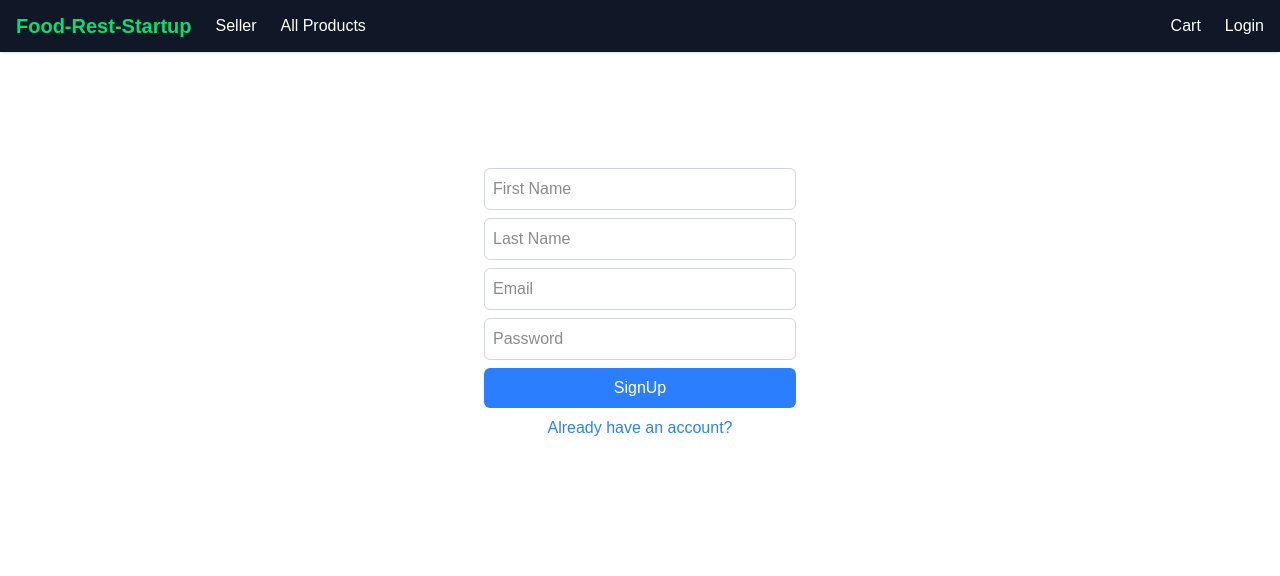
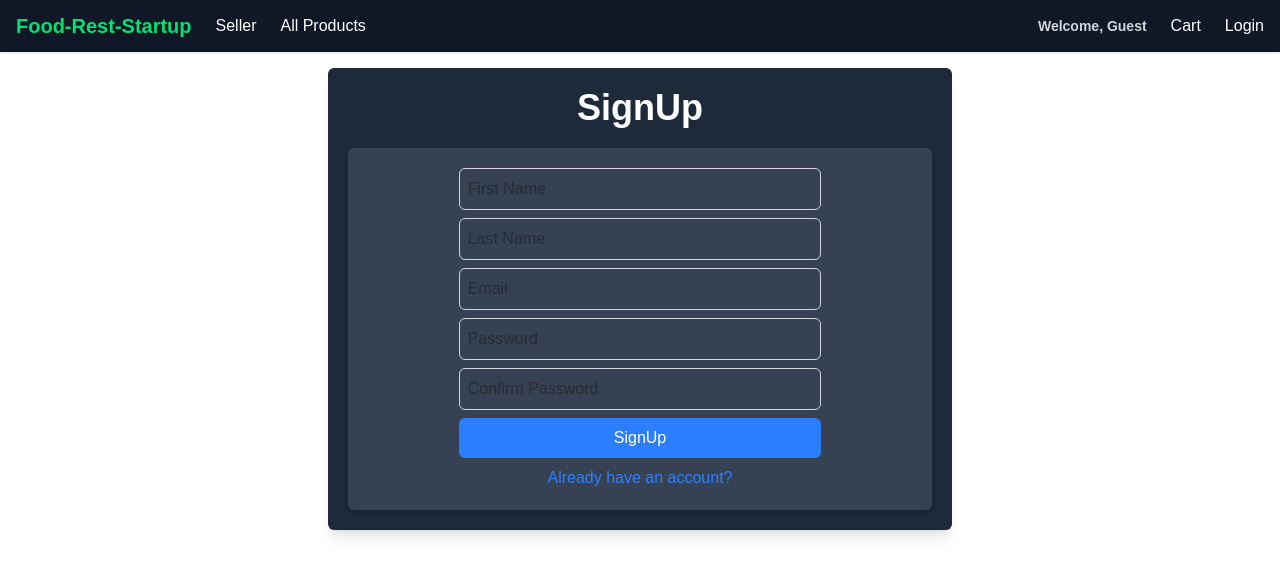
Before and after one commit to arpitsinh-thakor/food-rest-startup, a Next.js app: page /login in a window 1280 px wide. Both pictures are taken after a click on the element "Don't have an account.". Shown: the top 576 px of the page. Built offline with nearby package versions, Linux system fonts and the light colour scheme.

Commit message:
navbar's greeting, login confirmPassword, toast in cartcard

```diff
--- a/app/components/CartCard.js
+++ b/app/components/CartCard.js
@@ -62,6 +62,15 @@ const CartCard = ({ product, onRemove }) => {
               onChange={(e) => {
                 const val = parseInt(e.target.value);
                 onChangeQuantity(val);
+                toast.success(`${productName} quantity updated to ${val}!`, {
+                  position: "top-center",
+                  autoClose: 1500,
+                  hideProgressBar: false,
+                  closeOnClick: true,
+                  pauseOnHover: true,
+                  draggable: true,
+                  progress: undefined,
+                });
               }}
               className="border-b-black box-border border-2 text-gray-500 rounded px-1 py-1 text-sm"
             >
--- a/app/components/Navbar.js
+++ b/app/components/Navbar.js
@@ -2,12 +2,14 @@
 
 import Link from "next/link";
 import { useSelector } from "react-redux";
-import { selectIsAuthenticated } from "../store/features/userSlice";
+import { selectIsAuthenticated, selectUserFirstName } from "../store/features/userSlice";
 import { UserCircle } from "lucide-react";
 import { useState, useRef } from "react";
 
 const Navbar = () => {
   const isAuthenticated = useSelector(selectIsAuthenticated);
+  const userFirstName = useSelector(selectUserFirstName);
+  const greeting = isAuthenticated ? `Hello, ${userFirstName}` : "Welcome, Guest";
   const [dropdownOpen, setDropdownOpen] = useState(false);
   const timeoutRef = useRef(null);
 
@@ -37,6 +39,13 @@ const Navbar = () => {
 
         {/* Right: Auth / Profile Section */}
         <div className="flex items-center space-x-6 relative">
+
+          <div>
+            <span className="
+            text-sm text-gray-300 font-semibold"
+              >{greeting}</span>
+          </div>
+
           <Link href="/cart" className="hover:text-gray-300">Cart</Link>
 
           {!isAuthenticated ? (
--- a/app/login/page.js
+++ b/app/login/page.js
@@ -14,6 +14,7 @@ export default function Login() {
     const [lastName, setLastName] = useState("");
     const [email, setEmail] = useState("");
     const [password, setPassword] = useState("");
+    const [confirmPassword, setConfirmPassword] = useState("");
     const [isLoginForm, setIsLoginForm] = useState(true);
     const [error, setError] = useState("");
 
@@ -35,27 +36,27 @@ export default function Login() {
         e.preventDefault();
         try {
 
+            if (!email || !password) {
+                setError("Email and Password are required");
+                return;
+            }
             saveUser({
                 id:  "12345",
                 firstName: firstName || "John",
                 lastName: lastName || "Doe",
                 email:  email || "johndoe_signin@gmail.com",
             })
-
-            // if (!email || !password) {
-            //     setError("Email and Password are required");
-            //     return;
-            // }
             // const response = await axios.post("/api/login", {
             //     email,
-            //     password
+            //     password,
+
             // });
             // if (response.status === 200) {
             //     console.log("Login successful", response.data);
 
-                // saveUser(response.data);
+            //     saveUser(response.data);
 
-                router.push("/");
+            //     router.push("/");
             // }
 
         } catch (err) {
@@ -72,15 +73,16 @@ export default function Login() {
                 lastName: lastName || "Doe",
                 email:  email || "johndoe_signup@gmail.com"
             })
-            // if (!firstName || !lastName || !email || !password) {
-            //     setError("All fields are required");
-            //     return;
-            // }
+            if (!firstName || !lastName || !email || !password) {
+                setError("All fields are required");
+                return;
+            }
             // const response = await axios.post("/api/signup", {
             //     firstName,
             //     lastName,
             //     email,
-            //     password
+            //     password,
+            //     confirmPassword
             // });
             // if (response.status === 200) {
             //     console.log("SignUp successful", response.data);
@@ -88,8 +90,9 @@ export default function Login() {
 
             //     saveUser(response.data);
 
-                router.push("/");
-            }
+            //     router.push("/");
+            // }
+        }
           catch (err) {
             setError(err.message);
           }
@@ -97,24 +100,24 @@ export default function Login() {
 
     return (
         <div
-          className="flex flex-col "
+          className="flex flex-col  w-1/2 mx-auto p-5 bg-gray-800 rounded-md shadow-lg"
         >
           <h1
-            className="text-center text-4xl font-bold text-white mt-10 mb-5"
+            className="text-center text-4xl font-bold text-white mb-5"
             >{isLoginForm ? "SignIn" : "SignUp"}</h1>
           <form
-            className="flex flex-col items-center"
+            className="flex flex-col items-center bg-gray-700 p-5 rounded-md shadow-md "
             >
             { !isLoginForm && <>
                 <input
-                  className="border border-gray-300 rounded-md p-2 mb-2 w-1/4"
+                  className="border border-gray-300 rounded-md p-2 mb-2 w-2/3"
                   placeholder="First Name" required
                   type="text"
                   value={firstName}
                   onChange={(e) => setFirstName(e.target.value)}
                 />
                 <input
-                  className="border border-gray-300 rounded-md p-2 mb-2 w-1/4"
+                  className="border border-gray-300 rounded-md p-2 mb-2 w-2/3"
                   placeholder="Last Name" required
                   type="text"
                   value={lastName}
@@ -123,7 +126,7 @@ export default function Login() {
               </>
             }
             <input
-              className="border border-gray-300 rounded-md p-2 mb-2 w-1/4"
+              className="border border-gray-300 rounded-md p-2 mb-2 w-2/3"
               placeholder="Email" required autoFocus
               autoComplete="email"
               type="email"
@@ -131,15 +134,27 @@ export default function Login() {
               onChange={(e) => setEmail(e.target.value)}
             />
             <input
-              className="border border-gray-300 rounded-md p-2 mb-2 w-1/4"
+              className="border border-gray-300 rounded-md p-2 mb-2 w-2/3"
               placeholder="Password"  required
               autoComplete="current-password"
               type="password"
               value={password}
               onChange={(e) => setPassword(e.target.value)}
+              showpasswordtoggle= "true"
             />
+            { !isLoginForm &&
+              <input
+                className="border border-gray-300 rounded-md p-2 mb-2 w-2/3"
+                placeholder="Confirm Password" required
+                autoComplete="current-password"
+                type="password"
+                value={confirmPassword}
+                onChange={(e) => setConfirmPassword(e.target.value)}
+                showpasswordtoggle= "true"
+              />
+            }
             <button
-              className="bg-blue-500 text-white p-2 rounded-md w-1/4 hover:bg-blue-600 transition-colors cursor-pointer"
+              className="bg-blue-500 text-white p-2 rounded-md w-2/3 hover:bg-blue-600 transition-colors cursor-pointer"
               type="submit"
               onClick={isLoginForm ? handleSignIn : handleSignUp}
               >{isLoginForm ? "SignIn" : "SignUp"}</button>
--- a/app/store/features/userSlice.js
+++ b/app/store/features/userSlice.js
@@ -42,6 +42,7 @@ export const {
 
 export const selectUser = (state) => state.user.user;
 export const selectIsAuthenticated = (state) => state.user.isAuthenticated;
+export const selectUserFirstName = (state) => state.user.user?.firstName || "First Name";
 export const selectLoading = (state) => state.user.loading;
 export const selectError = (state) => state.user.error;
 
```
